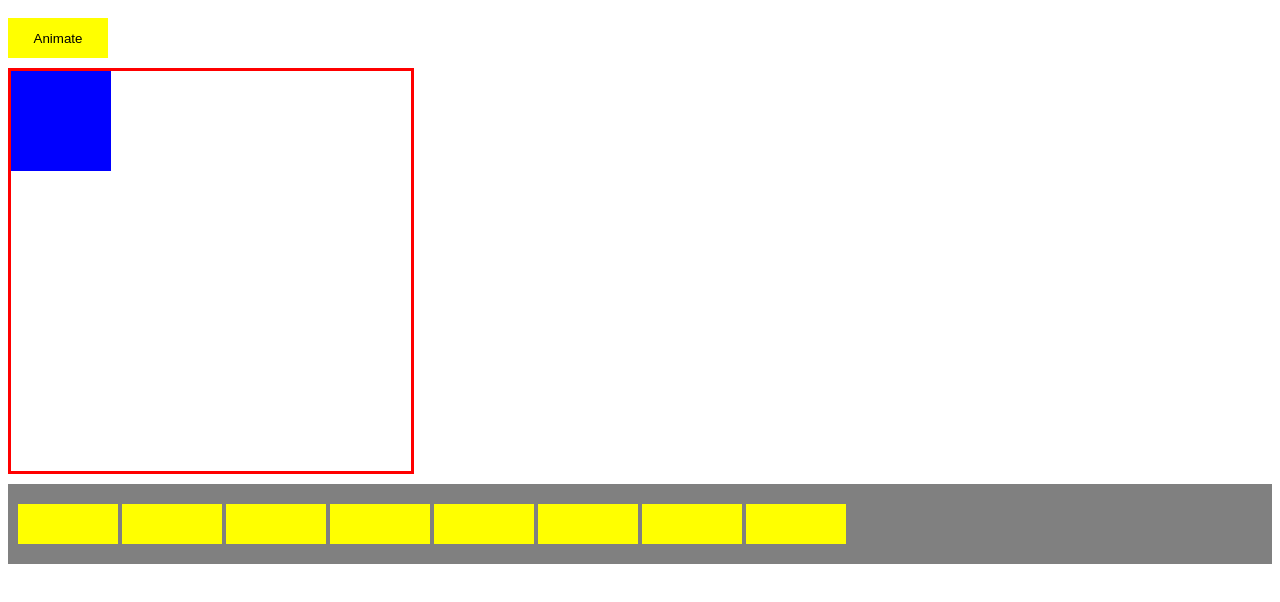
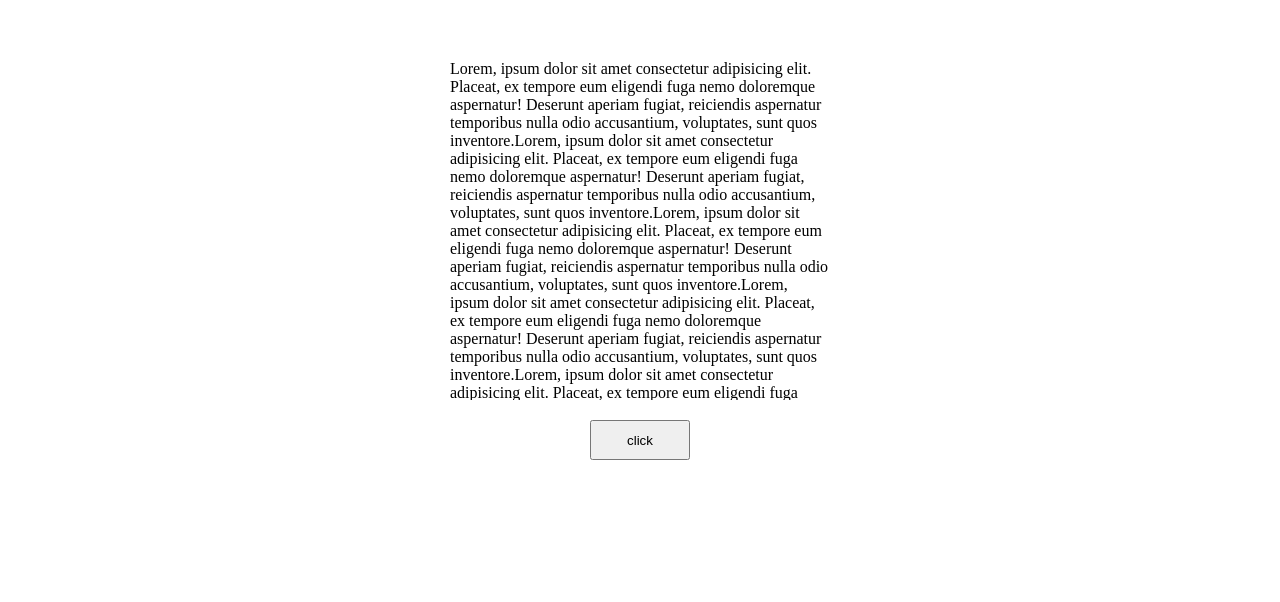
Before and after one commit to artoleg99/JS, a plain HTML site: page lesson4/index.html in a window 1280 px wide. Drawn offline with Linux system fonts and the light colour scheme.

Commit message:
lesson 21

```diff
--- a/lesson4/19.7 style.css
+++ b/lesson4/19.7 style.css
@@ -1,25 +1,16 @@
 .box {
-  position: absolute;
-  width: 100px;
-  height: 100px;
-  background-color: blue;
-}
-.wrapper {
-  position: relative;
   width: 400px;
-  height: 400px;
-  border: 3px solid red;
-}
-.btn-block {
-	padding: 10px;
-	background-color: grey;
-	margin-top: 10px;
+  height: 350px;
+  overflow: scroll;
+  margin: 0 auto;
+  margin-top: 50px;
+  padding: 10px;
+  box-sizing: border-box;
 }
 button {
-  margin-bottom: 10px;
-  margin-top: 10px;
   width: 100px;
   height: 40px;
-  background-color: yellow;
-  border: none;
+  display: block;
+  margin: 0 auto;
+  margin-top: 20px;
 }
--- a/lesson4/index.html
+++ b/lesson4/index.html
@@ -3,26 +3,13 @@
 <head>
     <meta charset="UTF-8">
     <meta name="viewport" content="width=device-width, initial-scale=1.0">
+
+    <title>Document</title>
     <link rel="stylesheet" href="19.7 style.css">
-    <title>Document</title>
 </head>
 <body>
-    <button class="btn">Animate</button>
-    <div class="wrapper">
-        <div class="box"></div>
-    </div>
-
-    <div class="btn-block">
-        <button class="first"></button>
-        <button></button>
-        <button></button>
-        <button></button>
-        <button></button>
-        <button></button>
-        <button></button>
-        <button></button>
-    </div>
-
+    <div class="box">Lorem, ipsum dolor sit amet consectetur adipisicing elit. Placeat, ex tempore eum eligendi fuga nemo doloremque aspernatur! Deserunt aperiam fugiat, reiciendis aspernatur temporibus nulla odio accusantium, voluptates, sunt quos inventore.Lorem, ipsum dolor sit amet consectetur adipisicing elit. Placeat, ex tempore eum eligendi fuga nemo doloremque aspernatur! Deserunt aperiam fugiat, reiciendis aspernatur temporibus nulla odio accusantium, voluptates, sunt quos inventore.Lorem, ipsum dolor sit amet consectetur adipisicing elit. Placeat, ex tempore eum eligendi fuga nemo doloremque aspernatur! Deserunt aperiam fugiat, reiciendis aspernatur temporibus nulla odio accusantium, voluptates, sunt quos inventore.Lorem, ipsum dolor sit amet consectetur adipisicing elit. Placeat, ex tempore eum eligendi fuga nemo doloremque aspernatur! Deserunt aperiam fugiat, reiciendis aspernatur temporibus nulla odio accusantium, voluptates, sunt quos inventore.Lorem, ipsum dolor sit amet consectetur adipisicing elit. Placeat, ex tempore eum eligendi fuga nemo doloremque aspernatur! Deserunt aperiam fugiat, reiciendis aspernatur temporibus nulla odio accusantium, voluptates, sunt quos inventore.</div>
+    <button>click</button>
     <script src="script.js"></script>
 </body>
 </html>
--- a/lesson4/script.js
+++ b/lesson4/script.js
@@ -1,42 +1,18 @@
-// let timerId = setTimeout(sayHello, 3000);
-// clearTimeout(timerId);
+let box = document.querySelector('.box'),
+    btn = document.querySelector('button');
 
-// let timerId = setinterval(sayHello, 3000);
-// clearTimeout(timerId);
+let width = box.clientWidth,
+    height = box.clientHeight;
 
-// function sayHello() {
-//     comsole.log('Hello world');
-// }
+console.log(width);
+console.log(height);
+console.log(box.getBoundingClientRect().left);
 
-// let timerId = setTimeout(function log() {
-//     console.log('Hello');
-//     setTimeout(log, 2000);
-// });
+console.log(document.documentElement.clientWidth);
+console.log(document.documentElement.clientHeight);
 
-let btn = document.querySelector('.btn'),
-    elem = document.querySelector('.box');
+btn.addEventListener('click', function() {
+    console.log(box.scrollTop);
+    box.scrollTop = 0;
 
-function myAnimation () {
-    let pos = 0;
-
-    let id = setInterval(frame, 10);
-    function frame () {
-        if (pos == 300) {
-            clearInterval(id);
-        } else {
-            pos++;
-            elem.style.top = pos + "px";
-            elem.style.left = pos + "px";
-        }
-    }
-}
-btn.addEventListener('click', myAnimation);
-
-let btnBlock = document.querySelector('.btn-block'),
-    btns = document.getElementsByTagName('button');
-
-btnBlock.addEventListener('click', function(event) {
-    if (event.target && event.target.matches('button.first')) {
-        console.log('hello');
-    }
 });
```
